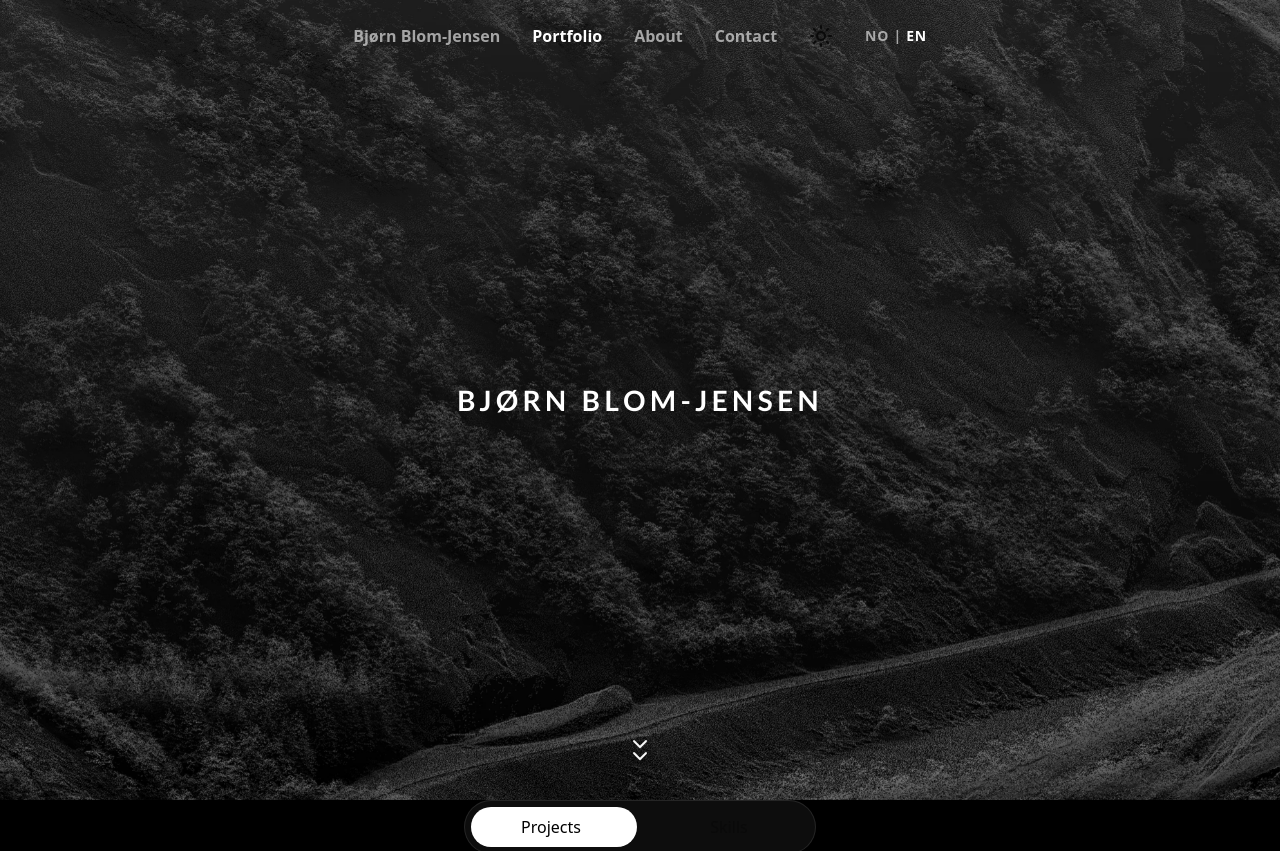
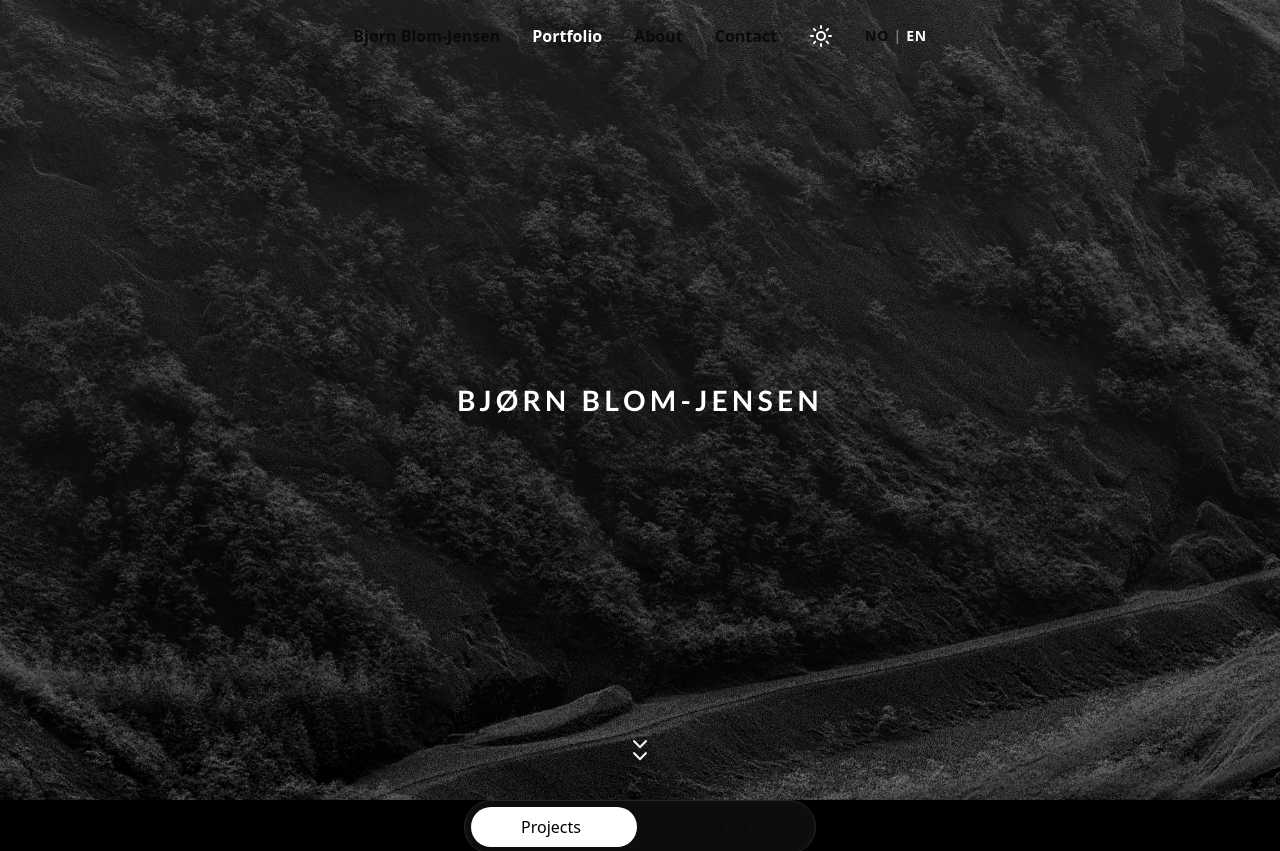
Before and after one commit to blomjensen/blomjensen.github.io, a React (Vite) app: page / in a window 1280 px wide. Shown: the top 851 px of the page. Built offline with nearby package versions, Linux system fonts and the light colour scheme.

Commit message:
Update Navigation.tsx

```diff
--- a/src/components/Navigation.tsx
+++ b/src/components/Navigation.tsx
@@ -45,36 +45,36 @@ export function Navigation({ activeSection, onNavigate, hoveredSection, onHover
 
   const displaySection = hoveredSection || activeSection;
 
-  // ===== Color tokens (viktig: ingen svart tekst i darkmode) =====
+  // ✅ FARGER (samme logikk uansett scroll – du ønsket tydelig kontrast hele tiden)
   const activeText = isDark ? 'text-white' : 'text-gray-900';
-  const inactiveText = isDark ? 'text-white/60 hover:text-white/90' : 'text-gray-700/70 hover:text-gray-900';
-  const iconText = isDark ? 'text-white/75 hover:text-white' : 'text-gray-600 hover:text-gray-900';
+  const inactiveText = isDark ? 'text-white/55 hover:text-white' : 'text-gray-700/70 hover:text-gray-900';
 
-  const navWrap = `fixed top-0 left-0 right-0 z-50 transition-all duration-300 ${
-    isScrolled && (activeSection === 'portfolio' || activeSection === 'about' || activeSection === 'contact')
-      ? 'py-4'
-      : 'bg-transparent py-6'
-  }`;
+  // ✅ Theme-icon skal ALLTID være highlight (100% hvit/svart)
+  const iconText = isDark ? 'text-white hover:text-white' : 'text-gray-900 hover:text-gray-900';
 
-  const navButtonClass = (id: string) =>
-    `transition-all font-bold ${displaySection === id ? activeText : inactiveText}`;
-
-  const langSelected = isDark ? 'text-white font-bold' : 'text-gray-900 font-bold';
-  const langUnselected = isDark ? 'text-white/55 hover:text-white/85' : 'text-gray-700/60 hover:text-gray-900';
-  const langDivider = isDark ? 'text-white/35' : 'text-gray-400';
+  // "NO | EN" separator
+  const sepText = isDark ? 'text-white/40' : 'text-gray-500';
 
   return (
-    <nav className={navWrap}>
+    <nav
+      className={`fixed top-0 left-0 right-0 z-50 transition-all duration-300 ${
+        isScrolled && (activeSection === 'portfolio' || activeSection === 'about' || activeSection === 'contact')
+          ? 'py-4'
+          : 'bg-transparent py-6'
+      }`}
+    >
       <div className="max-w-7xl mx-auto px-4 sm:px-6 lg:px-8">
         <div className="flex justify-center items-center">
           {/* Desktop Navigation */}
           <div className="hidden md:flex gap-8 items-center">
             <button
-              type="button"
               onClick={() => handleNavClick('home')}
               onMouseEnter={() => onHover('home')}
               onMouseLeave={() => onHover(null)}
-              className={navButtonClass('home')}
+              className={`transition-colors font-bold ${
+                displaySection === 'home' ? activeText : inactiveText
+              }`}
+              type="button"
             >
               {c.nav.home}
             </button>
@@ -82,60 +82,62 @@ export function Navigation({ activeSection, onNavigate, hoveredSection, onHover
             {navItems.map((item) => (
               <button
                 key={item.id}
-                type="button"
                 onClick={() => handleNavClick(item.id)}
                 aria-current={activeSection === item.id ? 'true' : undefined}
                 onMouseEnter={() => onHover(item.id)}
                 onMouseLeave={() => onHover(null)}
-                className={navButtonClass(item.id)}
+                className={`transition-colors font-bold ${
+                  displaySection === item.id ? activeText : inactiveText
+                }`}
+                type="button"
               >
                 {item.label}
               </button>
             ))}
 
-            {/* Theme toggle icon */}
+            {/* Theme toggle (always highlight color) */}
             <button
-              type="button"
               onClick={toggleTheme}
               className={`transition-colors ${iconText}`}
               aria-label="Toggle theme"
-              title="Toggle theme"
+              type="button"
             >
               {isDark ? <Sun size={24} /> : <Moon size={24} />}
             </button>
 
-            {/* Language toggle - looks like nav text (not a pill button) */}
+            {/* Language toggle (TEXT-STYLE) */}
             <button
+              onClick={toggleLanguage}
+              className={`text-sm font-bold tracking-wider transition-colors ${
+                isDark ? 'text-white/70 hover:text-white' : 'text-gray-700/70 hover:text-gray-900'
+              }`}
+              aria-label="Toggle language"
               type="button"
-              onClick={toggleLanguage}
-              className={`text-sm font-bold tracking-wider transition-colors ${inactiveText}`}
-              aria-label="Toggle language"
-              title="Toggle language"
             >
-              <span className={language === 'no' ? langSelected : langUnselected}>NO</span>
-              <span className={`${langDivider}`}>&nbsp;|&nbsp;</span>
-              <span className={language === 'en' ? langSelected : langUnselected}>EN</span>
+              <span className={language === 'no' ? activeText : ''}>NO</span>
+              <span className={sepText}>&nbsp;|&nbsp;</span>
+              <span className={language === 'en' ? activeText : ''}>EN</span>
             </button>
           </div>
 
-          {/* Mobile */}
+          {/* Mobile header */}
           <div className="md:hidden flex justify-between items-center w-full">
             <div />
             <button
+              onClick={() => handleNavClick('home')}
+              className={`transition-colors font-bold ${activeText}`}
               type="button"
-              onClick={() => handleNavClick('home')}
-              className={`transition-all font-bold ${activeText}`}
             >
               {getCurrentSectionLabel()}
             </button>
 
             <button
-              type="button"
               aria-label={isMobileMenuOpen ? 'Close menu' : 'Open menu'}
               aria-expanded={isMobileMenuOpen}
               aria-controls="mobile-menu"
               className={`transition-colors ${activeText}`}
               onClick={() => setIsMobileMenuOpen(!isMobileMenuOpen)}
+              type="button"
             >
               {isMobileMenuOpen ? <X size={24} /> : <Menu size={24} />}
             </button>
@@ -146,46 +148,58 @@ export function Navigation({ activeSection, onNavigate, hoveredSection, onHover
         {isMobileMenuOpen && (
           <div
             id="mobile-menu"
-            className={`md:hidden mt-4 rounded-lg shadow-lg py-4 ${isDark ? 'bg-neutral-900' : 'bg-white'}`}
+            className={`md:hidden mt-4 rounded-lg shadow-lg py-4 ${
+              isDark ? 'bg-neutral-900' : 'bg-white'
+            }`}
           >
+            <button
+              onClick={() => handleNavClick('home')}
+              className={`block w-full text-left px-4 py-3 transition-colors font-bold ${
+                activeSection === 'home' ? activeText : isDark ? 'text-white/55' : 'text-gray-900/55'
+              } ${isDark ? 'hover:bg-neutral-800' : 'hover:bg-gray-50'}`}
+              type="button"
+            >
+              {c.nav.home}
+            </button>
+
             {navItems.map((item) => (
               <button
                 key={item.id}
-                type="button"
                 onClick={() => handleNavClick(item.id)}
                 aria-current={activeSection === item.id ? 'true' : undefined}
-                className={`block w-full text-left px-4 py-3 transition-all font-bold ${
-                  activeSection === item.id ? activeText : isDark ? 'text-white/50' : 'text-gray-900/50'
+                className={`block w-full text-left px-4 py-3 transition-colors font-bold ${
+                  activeSection === item.id ? activeText : isDark ? 'text-white/55' : 'text-gray-900/55'
                 } ${isDark ? 'hover:bg-neutral-800' : 'hover:bg-gray-50'}`}
+                type="button"
               >
                 {item.label}
               </button>
             ))}
 
             <button
-              type="button"
               onClick={() => {
                 toggleTheme();
                 setIsMobileMenuOpen(false);
               }}
               className={`flex items-center gap-2 w-full text-left px-4 py-3 transition-colors ${
-                isDark ? 'text-neutral-300 hover:bg-neutral-800' : 'text-gray-600 hover:bg-gray-50'
+                isDark ? 'text-white hover:bg-neutral-800' : 'text-gray-900 hover:bg-gray-50'
               }`}
+              type="button"
             >
               {isDark ? <Sun size={24} /> : <Moon size={24} />}
-              <span>{isDark ? 'Light Mode' : 'Dark Mode'}</span>
+              <span className="font-bold">{isDark ? 'Light Mode' : 'Dark Mode'}</span>
             </button>
 
             <button
-              type="button"
               onClick={() => {
                 toggleLanguage();
                 setIsMobileMenuOpen(false);
               }}
               className={`flex items-center justify-between w-full text-left px-4 py-3 transition-colors ${
-                isDark ? 'text-neutral-300 hover:bg-neutral-800' : 'text-gray-600 hover:bg-gray-50'
+                isDark ? 'text-white hover:bg-neutral-800' : 'text-gray-900 hover:bg-gray-50'
               }`}
               aria-label="Toggle language"
+              type="button"
             >
               <span className="font-bold">{language === 'no' ? 'Språk' : 'Language'}</span>
               <span className="text-sm opacity-80">{language === 'no' ? 'NO' : 'EN'}</span>
```
